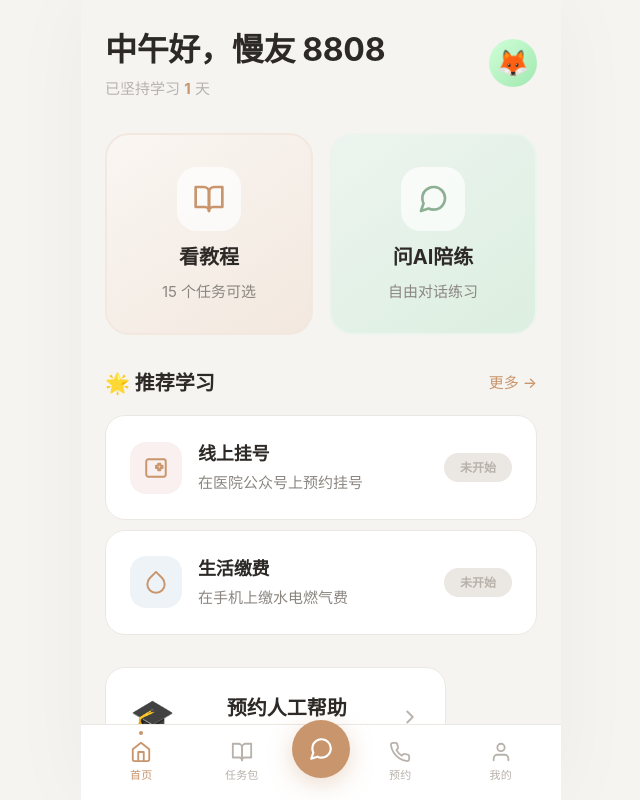
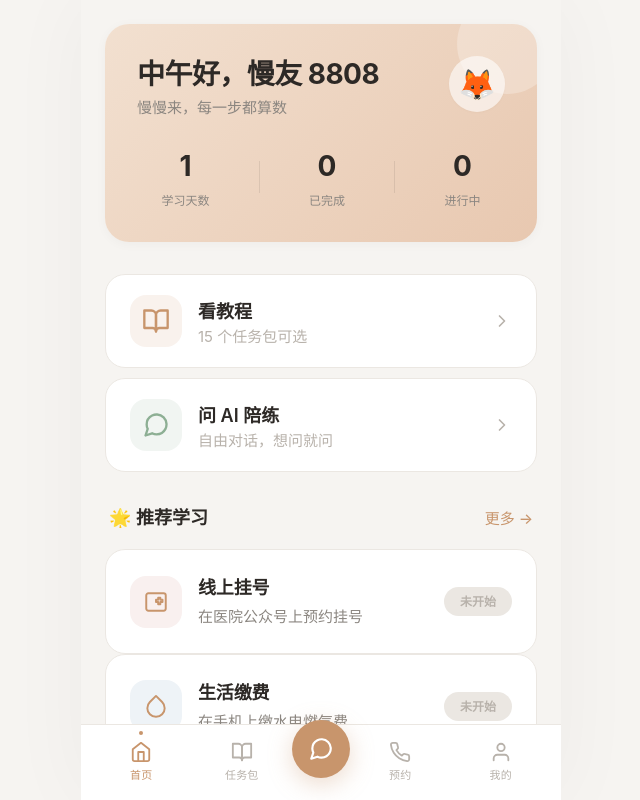
Before and after one commit to miao-5525/slowmate, a React (Vite) app: page / in a window 1280 px wide. Shown: the whole page, without its empty margins (319-959 px from the left). Built offline with nearby package versions, Linux system fonts and the light colour scheme.

Commit message:
V12: rich hero card + entry list design + section blocks

```diff
--- a/src/pages/HomePage.module.css
+++ b/src/pages/HomePage.module.css
@@ -1,33 +1,64 @@
 .page{padding:var(--space-lg);padding-bottom:var(--space-2xl)}
 
-.topBar{display:flex;align-items:center;justify-content:space-between;margin-bottom:var(--space-xl)}
-.greetingBlock{min-width:0}
-.greeting{font-size:var(--text-2xl);font-weight:700;color:var(--color-ink);letter-spacing:-.01em}
-.greetingSub{font-size:var(--text-xs);color:var(--color-ink-tertiary);margin-top:2px}
-.greetingSub strong{color:var(--color-accent)}
-.avatarSm{width:48px;height:48px;border-radius:50%;display:flex;align-items:center;justify-content:center;font-size:26px;flex-shrink:0}
+/* ── Hero ── */
+.hero{
+  border-radius:var(--radius-xl);padding:var(--space-xl);
+  margin-bottom:var(--space-xl);position:relative;overflow:hidden;
+  box-shadow:var(--shadow-sm);
+}
+.hero::after{
+  content:'';position:absolute;top:-30px;right:-20px;
+  width:100px;height:100px;border-radius:50%;
+  background:rgba(255,255,255,.25);
+}
+.heroTop{display:flex;justify-content:space-between;align-items:flex-start;position:relative;z-index:1;margin-bottom:var(--space-lg)}
+.heroText{min-width:0}
+.heroGreeting{font-size:var(--text-xl);font-weight:700;color:var(--color-ink);letter-spacing:-.02em;line-height:1.3}
+.heroSub{font-size:var(--text-xs);color:var(--color-ink-secondary);margin-top:4px}
+.heroAvatar{
+  width:56px;height:56px;border-radius:50%;display:flex;align-items:center;justify-content:center;
+  font-size:30px;background:rgba(255,255,255,.6);flex-shrink:0;
+  box-shadow:var(--shadow-xs);
+}
+.heroStats{display:flex;align-items:center;justify-content:space-around;position:relative;z-index:1}
+.heroStat{text-align:center}
+.heroStatNum{display:block;font-size:var(--text-xl);font-weight:700;color:var(--color-ink)}
+.heroStatLabel{display:block;font-size:12px;color:var(--color-ink-secondary);margin-top:2px}
+.heroDivider{width:1px;height:32px;background:rgba(0,0,0,.08)}
 
-.mainEntry{display:grid;grid-template-columns:1fr 1fr;gap:var(--space-md);margin-bottom:var(--space-xl)}
-.entryCard{display:flex;flex-direction:column;align-items:center;gap:var(--space-sm);padding:var(--space-xl) var(--space-md);border-radius:var(--radius-xl);text-align:center;transition:transform .15s var(--ease-spring);min-height:140px}
-.entryCard:active{transform:scale(.96)}
-.entryLearn{background:linear-gradient(145deg,var(--color-accent-soft),var(--color-accent-light));border:2px solid var(--color-accent-light)}
-.entryChat{background:linear-gradient(145deg,var(--color-green-light),#DCEFE0);border:2px solid var(--color-green-light)}
-.entryIcon{font-size:40px;width:64px;height:64px;border-radius:var(--radius-lg);display:flex;align-items:center;justify-content:center;background:rgba(255,255,255,.7)}
-.entryLabel{font-size:var(--text-md);font-weight:700;color:var(--color-ink)}
-.entryHint{font-size:var(--text-xs);color:var(--color-ink-secondary)}
+/* ── Entry buttons ── */
+.entries{display:flex;flex-direction:column;gap:var(--space-sm);margin-bottom:var(--space-xl)}
+.entryBtn{
+  display:flex;align-items:center;gap:var(--space-md);
+  padding:20px var(--space-lg);border-radius:var(--radius-lg);
+  background:var(--color-surface);border:1px solid var(--color-border);
+  transition:all .2s var(--ease);text-align:left;
+}
+.entryBtn:active{background:var(--color-accent-soft);border-color:var(--color-accent-light)}
+.entryIconBox{
+  width:52px;height:52px;border-radius:var(--radius-md);
+  display:flex;align-items:center;justify-content:center;flex-shrink:0;
+}
+.entryContent{flex:1;min-width:0}
+.entryTitle{display:block;font-size:var(--text-sm);font-weight:600;color:var(--color-ink);margin-bottom:2px}
+.entryDesc{display:block;font-size:var(--text-xs);color:var(--color-ink-tertiary)}
 
-.section{display:flex;align-items:center;justify-content:space-between;margin-bottom:var(--space-md)}
-.sectionTitle{font-size:var(--text-md);font-weight:700;color:var(--color-ink)}
-.sectionMore{font-size:var(--text-xs);color:var(--color-accent);font-weight:500}
-.taskList{display:flex;flex-direction:column;gap:var(--space-sm);margin-bottom:var(--space-xl)}
+/* ── Section ── */
+.sectionBlock{margin-bottom:var(--space-xl)}
+.sectionHead{display:flex;align-items:baseline;justify-content:space-between;margin-bottom:var(--space-md);padding:0 4px}
+.sectionTitle{font-size:var(--text-sm);font-weight:600;color:var(--color-ink)}
+.sectionAll{font-size:var(--text-xs);color:var(--color-accent);font-weight:500}
 
-.serviceCard{display:flex;align-items:center;gap:var(--space-lg);padding:var(--space-lg);background:var(--color-surface);border-radius:var(--radius-lg);border:1px solid var(--color-border);transition:all .2s;margin-bottom:var(--space-md)}
-.serviceCard:active{background:var(--color-accent-soft)}
-.serviceIcon{font-size:36px}
-.serviceText{flex:1}
-.serviceLabel{font-size:var(--text-md);font-weight:600;color:var(--color-ink)}
-.serviceHint{font-size:var(--text-xs);color:var(--color-ink-secondary)}
-
-.safetyBar{text-align:center;margin-top:var(--space-md)}
-.safetyBtn{display:inline-flex;align-items:center;gap:var(--space-sm);padding:var(--space-md) var(--space-xl);border-radius:var(--radius-full);border:2px solid var(--color-red-light);color:var(--color-red);font-size:var(--text-sm);font-weight:600;transition:all .2s}
-.safetyBtn:active{background:var(--color-red-light)}
+/* ── Service ── */
+.serviceBtn{
+  display:flex;align-items:center;gap:var(--space-md);
+  padding:20px var(--space-lg);border-radius:var(--radius-lg);
+  background:var(--color-surface);border:1px solid var(--color-border);
+  transition:all .2s var(--ease);text-align:left;width:100%;
+}
+.serviceBtn:active{background:var(--color-accent-soft)}
+.serviceIconBox{
+  width:52px;height:52px;border-radius:var(--radius-md);
+  display:flex;align-items:center;justify-content:center;flex-shrink:0;
+  background:var(--color-accent-soft);
+}
--- a/src/pages/HomePage.tsx
+++ b/src/pages/HomePage.tsx
@@ -11,9 +11,8 @@ const EMOJI_KEY = 'manmanlai_user_emoji';
 const DAYS_KEY = 'manmanlai_user_days';
 const EMOJIS = ['🐼','🐱','🌸','🐢','🐶','🦊','🐨','🐵'];
 const GRADIENTS = [
-  'linear-gradient(135deg,#FFE0D0,#FFC0A0)','linear-gradient(135deg,#D0E8FF,#A0C8FF)',
-  'linear-gradient(135deg,#D0FFD8,#A0E8B0)','linear-gradient(135deg,#FFD0F0,#FFA0D0)',
-  'linear-gradient(135deg,#FFF0D0,#FFE0A0)','linear-gradient(135deg,#D0F0FF,#A0D8FF)',
+  'linear-gradient(135deg,#F2E0D0,#E8C8B0)','linear-gradient(135deg,#D0E2F0,#A8C8E0)',
+  'linear-gradient(135deg,#D0ECD8,#A0D8B0)','linear-gradient(135deg,#F0D8E8,#E0B0D0)',
 ];
 
 function getOrCreate(key: string, gen: () => string): string {
@@ -24,7 +23,7 @@ function getOrCreate(key: string, gen: () => string): string {
 
 function greeting(): string {
   const h = new Date().getHours();
-  if (h < 6) return '夜深了';
+  if (h < 6) return '夜深了，早点休息';
   if (h < 9) return '早上好';
   if (h < 12) return '上午好';
   if (h < 14) return '中午好';
@@ -48,79 +47,117 @@ export default function HomePage() {
     return saved;
   }, []);
 
+  const completedCount = useMemo(() =>
+    Object.values(progressMap).filter(p => p.status === 'completed').length,
+    [progressMap]
+  );
+  const inProgressCount = useMemo(() =>
+    Object.values(progressMap).filter(p => p.status === 'in_progress').length,
+    [progressMap]
+  );
+
   const activeTasks = useMemo(() =>
-    allTasks.filter(t => progressMap[t.id]?.status === 'in_progress').slice(0, 2),
+    allTasks.filter(t => progressMap[t.id]?.status === 'in_progress').slice(0, 3),
     [progressMap]
   );
 
   const recommended = useMemo(() =>
-    allTasks.filter(t => !t.premium && progressMap[t.id]?.status === 'not_started').slice(0, 2),
+    allTasks.filter(t => !t.premium && progressMap[t.id]?.status === 'not_started').slice(0, 3),
     [progressMap]
   );
 
   return (
     <div className={styles.page}>
-      {/* Top bar */}
-      <div className={styles.topBar}>
-        <div className={styles.greetingBlock}>
-          <div className={styles.greeting}>{greeting()}，{userId}</div>
-          <div className={styles.greetingSub}>已坚持学习 <strong>{learningDays}</strong> 天</div>
+      {/* Hero Card */}
+      <div className={styles.hero} style={{background:GRADIENTS[gradientIdx]}}>
+        <div className={styles.heroTop}>
+          <div className={styles.heroText}>
+            <div className={styles.heroGreeting}>{greeting()}，{userId}</div>
+            <div className={styles.heroSub}>慢慢来，每一步都算数</div>
           </div>
-        <button className={styles.avatarSm} style={{background:GRADIENTS[gradientIdx]}} onClick={() => nav('/profile')}>
+          <button className={styles.heroAvatar} onClick={() => nav('/profile')}>
             {userEmoji}
           </button>
         </div>
+        <div className={styles.heroStats}>
+          <div className={styles.heroStat}>
+            <span className={styles.heroStatNum}>{learningDays}</span>
+            <span className={styles.heroStatLabel}>学习天数</span>
+          </div>
+          <div className={styles.heroDivider} />
+          <div className={styles.heroStat}>
+            <span className={styles.heroStatNum}>{completedCount}</span>
+            <span className={styles.heroStatLabel}>已完成</span>
+          </div>
+          <div className={styles.heroDivider} />
+          <div className={styles.heroStat}>
+            <span className={styles.heroStatNum}>{inProgressCount}</span>
+            <span className={styles.heroStatLabel}>进行中</span>
+          </div>
+        </div>
+      </div>
 
       {/* Main entries */}
-      <div className={styles.mainEntry}>
-        <button className={`${styles.entryCard} ${styles.entryLearn}`} onClick={() => nav('/tasks')}>
-          <div className={styles.entryIcon}><Icon name="book-open" size={32} color="var(--color-accent)" /></div>
-          <span className={styles.entryLabel}>看教程</span>
-          <span className={styles.entryHint}>{allTasks.length} 个任务可选</span>
+      <div className={styles.entries}>
+        <button className={`${styles.entryBtn} ${styles.entryLearn}`} onClick={() => nav('/tasks')}>
+          <span className={styles.entryIconBox} style={{background:'rgba(200,149,108,.12)'}}>
+            <Icon name="book-open" size={28} color="var(--color-accent)" />
+          </span>
+          <span className={styles.entryContent}>
+            <span className={styles.entryTitle}>看教程</span>
+            <span className={styles.entryDesc}>{allTasks.length} 个任务包可选</span>
+          </span>
+          <Icon name="chevron-right" size={20} color="var(--color-ink-tertiary)" />
         </button>
-        <button className={`${styles.entryCard} ${styles.entryChat}`} onClick={() => nav('/chat')}>
-          <div className={styles.entryIcon}><Icon name="message-circle" size={32} color="var(--color-green)" /></div>
-          <span className={styles.entryLabel}>问AI陪练</span>
-          <span className={styles.entryHint}>自由对话练习</span>
+        <button className={`${styles.entryBtn} ${styles.entryChat}`} onClick={() => nav('/chat')}>
+          <span className={styles.entryIconBox} style={{background:'rgba(141,175,148,.12)'}}>
+            <Icon name="message-circle" size={28} color="var(--color-green)" />
+          </span>
+          <span className={styles.entryContent}>
+            <span className={styles.entryTitle}>问 AI 陪练</span>
+            <span className={styles.entryDesc}>自由对话，想问就问</span>
+          </span>
+          <Icon name="chevron-right" size={20} color="var(--color-ink-tertiary)" />
         </button>
       </div>
 
       {/* Continue learning */}
       {activeTasks.length > 0 && (
-        <>
-          <div className={styles.section}>
+        <div className={styles.sectionBlock}>
+          <div className={styles.sectionHead}>
             <span className={styles.sectionTitle}>📌 继续学习</span>
-            <span className={styles.sectionMore} onClick={() => nav('/tasks')}>全部 →</span>
+            <span className={styles.sectionAll} onClick={() => nav('/tasks')}>全部 →</span>
           </div>
-          <div className={styles.taskList}>
           {activeTasks.map(t => (
             <TaskCard key={t.id} task={t} status="in_progress" onClick={() => nav(`/task/${t.id}`)} />
           ))}
         </div>
-        </>
       )}
 
       {/* Recommended */}
-      <div className={styles.section}>
+      <div className={styles.sectionBlock}>
+        <div className={styles.sectionHead}>
           <span className={styles.sectionTitle}>🌟 推荐学习</span>
-        <span className={styles.sectionMore} onClick={() => nav('/tasks')}>更多 →</span>
+          <span className={styles.sectionAll} onClick={() => nav('/tasks')}>更多 →</span>
         </div>
-      <div className={styles.taskList}>
         {recommended.map(t => (
           <TaskCard key={t.id} task={t} status="not_started" onClick={() => nav(`/task/${t.id}`)} />
         ))}
       </div>
 
-      {/* Service entry */}
-      <button className={styles.serviceCard} onClick={() => nav('/help-book')}>
-        <span className={styles.serviceIcon}>🎓</span>
-        <div className={styles.serviceText}>
-          <div className={styles.serviceLabel}>预约人工帮助</div>
-          <div className={styles.serviceHint}>志愿者远程/上门/社区课程</div>
+      {/* Service */}
+      <div className={styles.sectionBlock}>
+        <button className={styles.serviceBtn} onClick={() => nav('/help-book')}>
+          <span className={styles.serviceIconBox}>
+            <Icon name="user" size={26} color="var(--color-accent)" />
+          </span>
+          <span className={styles.entryContent}>
+            <span className={styles.entryTitle}>预约人工帮助</span>
+            <span className={styles.entryDesc}>志愿者远程指导 · 上门教学 · 社区课程</span>
+          </span>
+          <Icon name="chevron-right" size={20} color="var(--color-ink-tertiary)" />
+        </button>
       </div>
-        <Icon name="chevron-right" size={22} color="var(--color-ink-tertiary)" />
-      </button>
-
     </div>
   );
 }
```
Also changed, not shown: 5 other files (tests, documents, lock files or other folders). Lines whose indentation alone changed are shown as unchanged.
